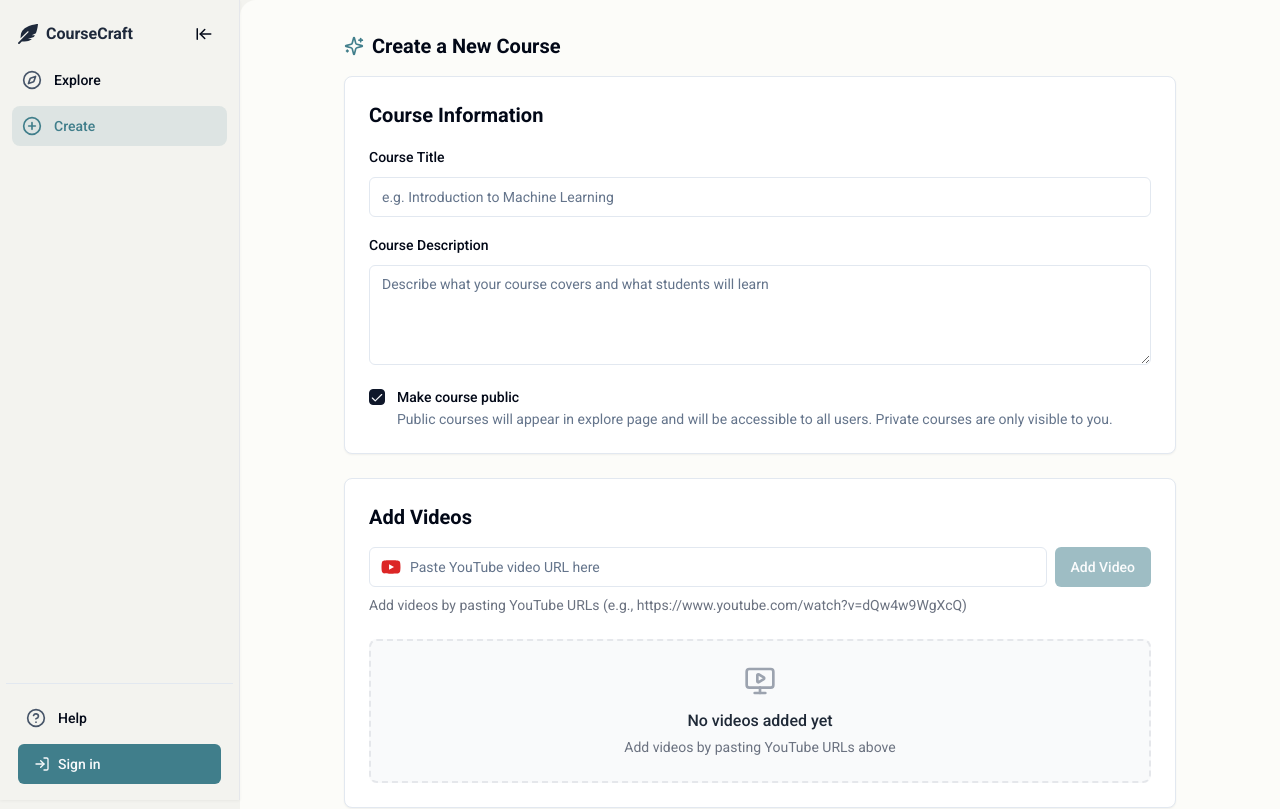
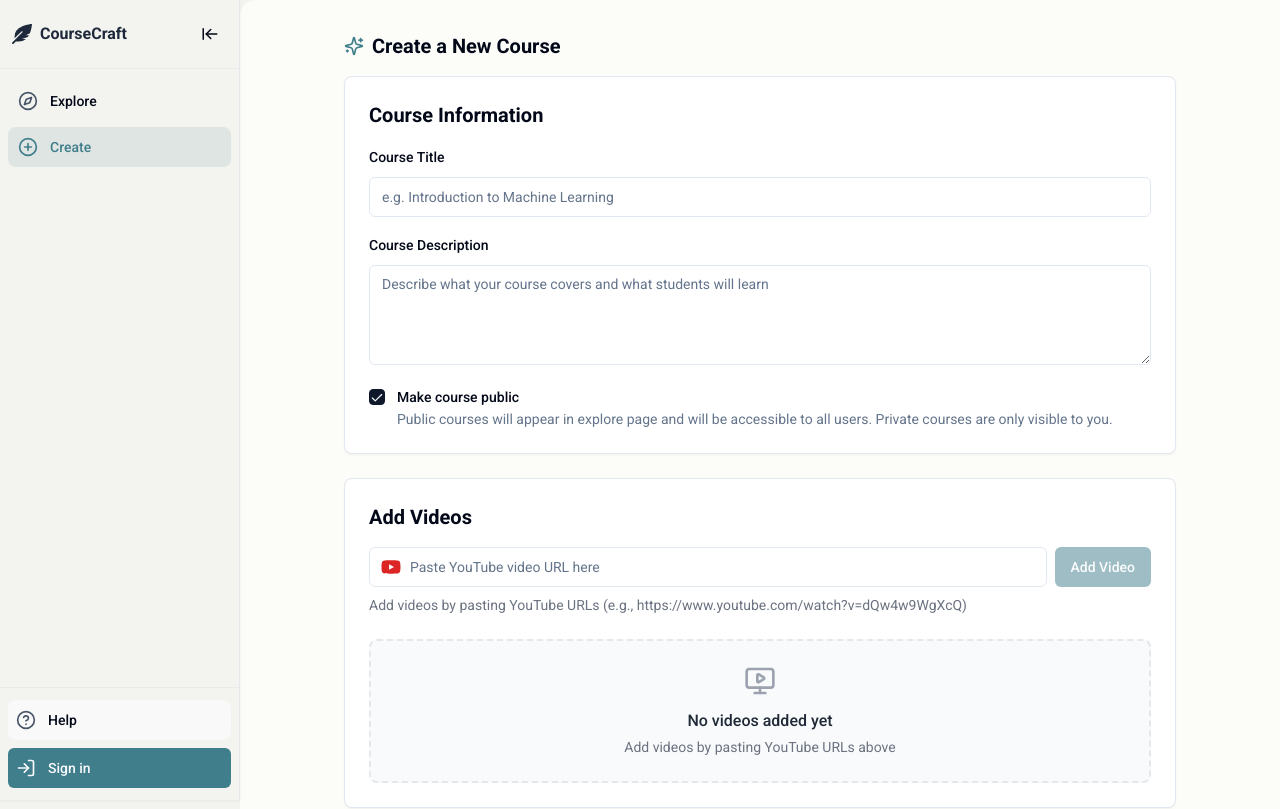
Before and after one commit to nickbwylie/course-craft, a React (Vite) app: page /create in a window 1280 px wide. Shown: the top 809 px of the page. Built offline with nearby package versions, Linux system fonts and the light colour scheme.

Commit message:
fixed theather mode and side nav stuff

```diff
--- a/src/myComponents/MobileSideMenu.tsx
+++ b/src/myComponents/MobileSideMenu.tsx
@@ -100,9 +100,7 @@ export default function MobileSideMenu({
                 return (
                   <div
                     key={course.course_id}
-                    className={`course-item p-2 relative ${
-                      isActive ? "active" : ""
-                    }`}
+                    className={`course-item p-2 ${isActive ? "active" : ""}`}
                   >
                     <div className="flex items-center justify-between">
                       <div
--- a/src/myComponents/SideNav.css
+++ b/src/myComponents/SideNav.css
@@ -1,22 +1,65 @@
-/* Modern side navigation styles */
+/* Modern side navigation styles with flexbox */
 .side-nav {
-  /* background-color: #f9fafb; */
+  display: flex;
+  flex-direction: column;
+  background-color: rgb(243, 243, 239);
   border-right: 1px solid #e5e7eb;
   transition: all 0.2s ease-in-out;
-  overflow: hidden;
   height: 100vh;
   position: fixed;
   box-shadow: 0 1px 3px rgba(0, 0, 0, 0.05);
+  z-index: 40;
 }
 
 /* Open state */
-.side-nav:not(.closed) {
+.side-nav.open {
   width: 240px;
 }
 
 /* Closed state */
 .side-nav.closed {
   width: 72px;
+}
+
+/* Fixed header section */
+.side-nav-header {
+  padding: 16px 12px;
+  display: flex;
+  align-items: center;
+  justify-content: space-between;
+  flex-shrink: 0;
+  border-bottom: 1px solid #eaeaea;
+}
+
+/* Main scrollable content */
+.side-nav-content {
+  flex: 1;
+  overflow-y: auto;
+  overflow-x: hidden;
+  padding: 12px 8px;
+  scrollbar-width: thin;
+  scrollbar-color: rgba(0, 0, 0, 0.2) transparent;
+}
+
+.side-nav-content::-webkit-scrollbar {
+  width: 4px;
+}
+
+.side-nav-content::-webkit-scrollbar-track {
+  background: transparent;
+}
+
+.side-nav-content::-webkit-scrollbar-thumb {
+  background-color: rgba(0, 0, 0, 0.2);
+  border-radius: 10px;
+}
+
+/* Fixed footer */
+.side-nav-footer {
+  padding: 12px 8px;
+  border-top: 1px solid #eaeaea;
+  flex-shrink: 0;
+  background-color: rgb(243, 243, 239);
 }
 
 /* Nav item styling */
@@ -43,11 +86,15 @@
 .nav-item.active svg {
   color: rgb(64, 126, 139);
 }
+
 /* Course item styling */
 .course-item {
   border-radius: 8px;
   transition: all 0.15s ease;
   overflow: hidden;
+  display: flex;
+  align-items: center;
+  justify-content: space-between;
 }
 
 .course-item:hover {
@@ -59,16 +106,9 @@
   background-color: rgba(64, 126, 139, 0.08);
   color: rgb(64, 126, 139);
 }
+
 .course-item.active svg {
   color: rgb(64, 126, 139);
-}
-
-/* Logo section */
-.logo-section {
-  padding: 0px 6px;
-  display: flex;
-  align-items: center;
-  margin-bottom: 0px;
 }
 
 /* Action buttons */
@@ -82,24 +122,6 @@
   background-color: rgba(0, 0, 0, 0.04);
 }
 
-/* Progress bar styled */
-.progress-bar {
-  height: 4px;
-  border-radius: 2px;
-  background-color: #e5e7eb;
-  overflow: hidden;
-}
-
-.progress-bar .progress {
-  height: 100%;
-  background: linear-gradient(
-    90deg,
-    rgb(64, 126, 139) 0%,
-    rgb(86, 156, 170) 100%
-  );
-  border-radius: 2px;
-}
-
 /* Footer buttons */
 .footer-button {
   transition: all 0.2s;
@@ -110,29 +132,10 @@
   background-color: rgba(0, 0, 0, 0.04);
 }
 
-.scroll-container {
-  flex: 1;
-  position: relative;
+/* Title text truncation */
+.truncate-text {
+  white-space: nowrap;
   overflow: hidden;
-  height: calc(100vh - 64px - 100px);
+  text-overflow: ellipsis;
+  max-width: 150px;
 }
-
-.scroll-view {
-  position: absolute;
-  top: 0;
-  left: 0;
-  right: 0;
-  bottom: 0;
-  overflow-y: auto;
-}
-
-/* Fixed footer at bottom */
-.fixed-footer {
-  position: absolute;
-  bottom: 0;
-  left: 0;
-  right: 0;
-  padding: 16px 6px 16px 6px;
-  z-index: 10;
-  background-color: rgb(243, 243, 239);
-}
--- a/src/myComponents/SideNav.tsx
+++ b/src/myComponents/SideNav.tsx
@@ -10,6 +10,8 @@ import {
   MoreHorizontal,
   Trash,
   Library,
+  ChevronRight,
+  ArrowRightToLine,
 } from "lucide-react";
 import { useLocation, useNavigate } from "react-router";
 import "./SideNav.css";
@@ -28,7 +30,6 @@ import {
 import { SERVER } from "@/constants.ts";
 import { supabase } from "@/supabaseconsant.ts";
 import { FaFeatherAlt } from "react-icons/fa";
-import React from "react";
 import {
   Tooltip,
   TooltipContent,
@@ -113,9 +114,6 @@ export default function SideNav({ navOpen, setNavOpen }: SideNavProps) {
   useEffect(() => {
     const handleResize = () => {
       setWidth(window.innerWidth);
-      // if (window.innerWidth <= 768) {
-      //   setNavOpen(false);
-      // }
     };
 
     window.addEventListener("resize", handleResize);
@@ -126,11 +124,8 @@ export default function SideNav({ navOpen, setNavOpen }: SideNavProps) {
 
   return (
     <div className={`side-nav ${navOpen ? "open" : "closed"}`}>
-      <div className="scroll-container">
-        <div className="scroll-view">
-          <div className="flex flex-col h-full px-3 py-4 relative">
-            {/* Logo and toggle button */}
-            <div className="logo-section">
+      {/* Fixed Header */}
+      <div className="side-nav-header">
         {navOpen ? (
           <div className="flex items-center justify-between w-full">
             <div className="flex items-center">
@@ -146,16 +141,13 @@ export default function SideNav({ navOpen, setNavOpen }: SideNavProps) {
                   size="sm"
                   className="p-2 action-button justify-self-end rounded-full"
                   onClick={() => setNavOpen(false)}
-                        style={{
-                          borderRadius: "50%",
-                        }}
                 >
                   <ArrowLeftToLine size={18} className="bg-transparent" />
                 </Button>
               </TooltipTrigger>
               <TooltipContent
-                      sideOffset={5}
-                      className="z-50 bg-slate-800 hover:bg-slate-900 text-white"
+                side="bottom"
+                className="z-50 bg-slate-800 text-white"
               >
                 <p>Collapse</p>
               </TooltipContent>
@@ -168,25 +160,27 @@ export default function SideNav({ navOpen, setNavOpen }: SideNavProps) {
                 <Button
                   variant="ghost"
                   size="sm"
-                        className="p-2 action-button justify-self-end rounded-full"
+                  className="p-2 action-button rounded-full"
                   onClick={() => setNavOpen(true)}
-                        style={{
-                          borderRadius: "50%",
-                        }}
                 >
-                        <ArrowLeftToLine size={18} className="bg-transparent" />
+                  <ArrowRightToLine size={18} className="bg-transparent" />
                 </Button>
               </TooltipTrigger>
-                    <TooltipContent className="z-100 bg-slate-800 hover:bg-slate-900 text-white">
-                      <p>Collapse</p>
+              <TooltipContent
+                side="right"
+                className="z-50 bg-slate-800 text-white"
+              >
+                <p>Expand</p>
               </TooltipContent>
             </Tooltip>
           </div>
         )}
       </div>
 
+      {/* Scrollable Content Area */}
+      <div className="side-nav-content">
         {/* Main navigation */}
-            <div className="space-y-1 mt-2">
+        <div className="space-y-1 pb-2">
           {navItems.map((item) => {
             if (item.name === "library" && !user?.id) return null;
             const isActive = item.href === url;
@@ -194,8 +188,8 @@ export default function SideNav({ navOpen, setNavOpen }: SideNavProps) {
             return (
               <div
                 key={item.href}
-                    className={`nav-item ${isActive ? "active" : " "} ${
-                      !delayedOpen ? "justify-center " : ""
+                className={`nav-item ${isActive ? "active" : ""} ${
+                  !delayedOpen ? "justify-center" : ""
                 }`}
                 onClick={() => navigate(item.href)}
               >
@@ -211,8 +205,8 @@ export default function SideNav({ navOpen, setNavOpen }: SideNavProps) {
         </div>
 
         {/* My Courses Section */}
-            {navOpen && courses && courses.length > 0 && (
-              <div>
+        {delayedOpen && courses && courses.length > 0 && (
+          <div className="mt-4">
             <Separator className="my-4" />
             <div className="mb-2 px-2">
               <h3 className="text-xs font-semibold uppercase tracking-wider text-slate-500">
@@ -233,10 +227,9 @@ export default function SideNav({ navOpen, setNavOpen }: SideNavProps) {
                     onMouseLeave={() => setHoveredCourse(null)}
                     onClick={() => navigate(`/course/${course.course_id}`)}
                   >
-                        <div className="flex items-center justify-between">
                     <div className="flex items-center overflow-hidden">
                       <Book className="h-4 w-4 text-slate-500 flex-shrink-0" />
-                            <span className="ml-2 text-sm truncate">
+                      <span className="ml-2 text-sm truncate-text">
                         {course.course_title}
                       </span>
                     </div>
@@ -277,7 +270,6 @@ export default function SideNav({ navOpen, setNavOpen }: SideNavProps) {
                       </PopoverContent>
                     </Popover>
                   </div>
-                      </div>
                 );
               })}
               {courses.map((course) => {
@@ -293,10 +285,9 @@ export default function SideNav({ navOpen, setNavOpen }: SideNavProps) {
                     onMouseLeave={() => setHoveredCourse(null)}
                     onClick={() => navigate(`/course/${course.course_id}`)}
                   >
-                        <div className="flex items-center justify-between">
                     <div className="flex items-center overflow-hidden">
                       <Book className="h-4 w-4 text-slate-500 flex-shrink-0" />
-                            <span className="ml-2 text-sm truncate">
+                      <span className="ml-2 text-sm truncate-text">
                         {course.course_title}
                       </span>
                     </div>
@@ -337,32 +328,37 @@ export default function SideNav({ navOpen, setNavOpen }: SideNavProps) {
                       </PopoverContent>
                     </Popover>
                   </div>
-                      </div>
                 );
               })}
             </div>
           </div>
         )}
       </div>
-        </div>
-      </div>
-      <div className="fixed-footer">
-        <Separator className="mb-4" />
-        <div className="px-3">
-          <div
-            className={`footer-button p-2 flex items-center cursor-pointer ${
-              !delayedOpen ? "justify-center " : ""
+
+      {/* Fixed Footer */}
+      <div className="side-nav-footer">
+        <div className="flex justify-center flex-col">
+          <Button
+            variant="ghost"
+            className={`footer-button w-full p-2 flex items-center cursor-pointer mb-2 ${
+              !delayedOpen ? "justify-center" : "justify-start"
             }`}
             onClick={() => setSupportModalOpen(true)}
           >
             <HelpCircle className="h-5 w-5 text-slate-600" />
-            {navOpen && <span className="ml-3 text-sm font-medium">Help</span>}
-          </div>
+            {delayedOpen && (
+              <span className="ml-3 text-sm font-medium">Help</span>
+            )}
+          </Button>
 
           {user?.id ? (
             <Button
               variant="outline"
-              className="w-full mt-2 gap-2 justify-start border-slate-300"
+              className={`${
+                delayedOpen
+                  ? "w-full justify-start p-2"
+                  : "w-full h-10 p-0 justify-center"
+              } gap-2 border-slate-300`}
               onClick={() => {
                 if (url === "/dashboard") {
                   navigate("/");
@@ -375,19 +371,25 @@ export default function SideNav({ navOpen, setNavOpen }: SideNavProps) {
               }}
             >
               <LogOut className="h-4 w-4" />
-              {navOpen && <span>Log Out</span>}
+              {delayedOpen && <span className="ml-1">Log Out</span>}
             </Button>
           ) : (
             <Button
-              className="w-full mt-2 gap-2 justify-start bg-[rgb(64,126,139)] hover:bg-[rgb(54,116,129)]"
+              className={`${
+                delayedOpen
+                  ? "w-full justify-start p-2"
+                  : "justify-center w-full h-10 p-0"
+              } gap-2 bg-[rgb(64,126,139)] hover:bg-[rgb(54,116,129)] `}
               onClick={() => setShowLoginModal(true)}
             >
-              <LogIn className="h-4 w-4" />
-              {navOpen && <span>Sign in</span>}
+              <LogIn className="h-5 w-5" />
+              {delayedOpen && <span className="ml-1">Sign in</span>}
             </Button>
           )}
         </div>
       </div>
+
+      {/* Support Modal */}
       <SupportModal
         supportModalOpen={supportModalOpen}
         setSupportModalOpen={setSupportModalOpen}
--- a/src/pages/LibraryPage.tsx
+++ b/src/pages/LibraryPage.tsx
@@ -212,7 +212,6 @@ function EmptyLibrary({ onCreateClick }: { onCreateClick: () => void }) {
 // In Progress empty state
 function EmptyInProgress() {
   const navigate = useNavigate();
-
   return (
     <Card className="w-full border border-dashed border-gray-300 bg-white/50">
       <CardContent className="flex flex-col items-center justify-center py-16">
```
Also changed, not shown: src/pages/ViewCourse.tsx (+7 -150 lines). Lines whose indentation alone changed are shown as unchanged.
